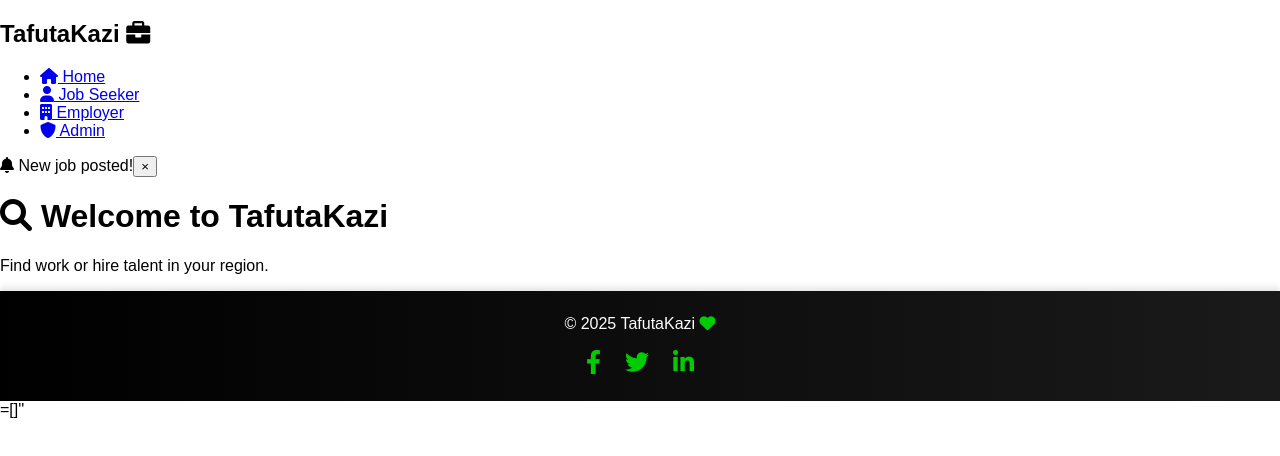
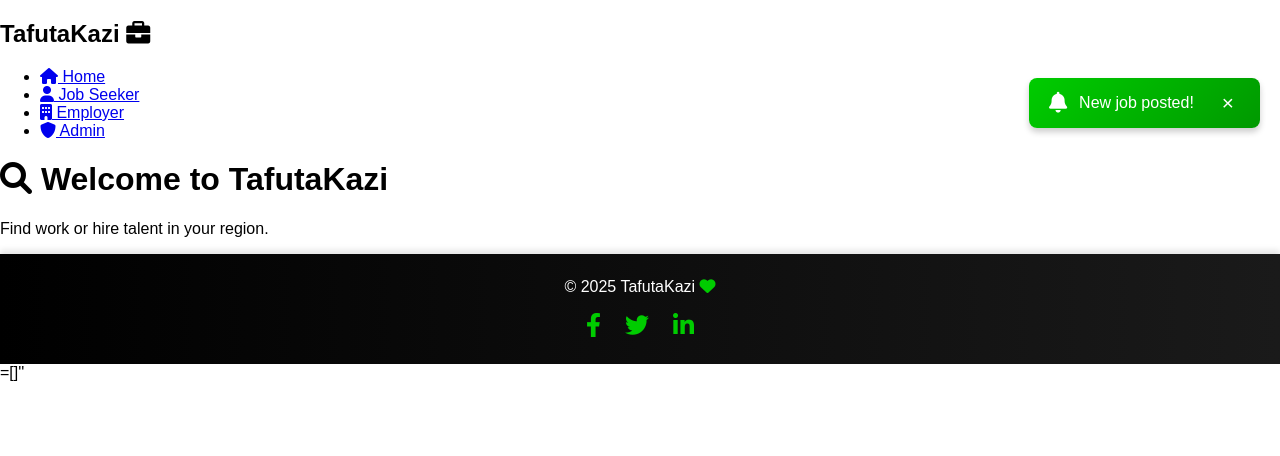
Before and after one commit to mbayajames/tafutakazi, a React (Create React App) app in the folder frontend/: page / in a window 1280 px wide. Shown: the top 456 px of the page. Built offline with nearby package versions, Linux system fonts and the light colour scheme; no server answers.

Commit message:
Update Notification.css to refine alert styling and improve user experience

```diff
--- a/frontend/src/styles/Notification.css
+++ b/frontend/src/styles/Notification.css
@@ -0,0 +1,48 @@
+.notification-container {
+  position: fixed;
+  top: 70px;
+  right: 20px;
+  z-index: 1000;
+}
+
+.notification {
+  background: linear-gradient(135deg, #00cc00, #009900);
+  color: #fff;
+  padding: 12px 20px;
+  margin: 8px 0;
+  border-radius: 8px;
+  animation: slideIn 0.5s ease-in-out;
+  display: flex;
+  align-items: center;
+  gap: 12px;
+  box-shadow: 0 4px 6px rgba(0, 0, 0, 0.2);
+}
+
+.notification i {
+  font-size: 1.3rem;
+}
+
+.close-btn {
+  margin-left: 10px;
+  background: none;
+  border: none;
+  color: #fff;
+  cursor: pointer;
+  font-size: 1.3rem;
+  transition: transform 0.3s;
+}
+
+.close-btn:hover {
+  transform: rotate(90deg);
+}
+
+@keyframes slideIn {
+  from {
+    transform: translateX(100%);
+    opacity: 0;
+  }
+  to {
+    transform: translateX(0);
+    opacity: 1;
+  }
+}
```
